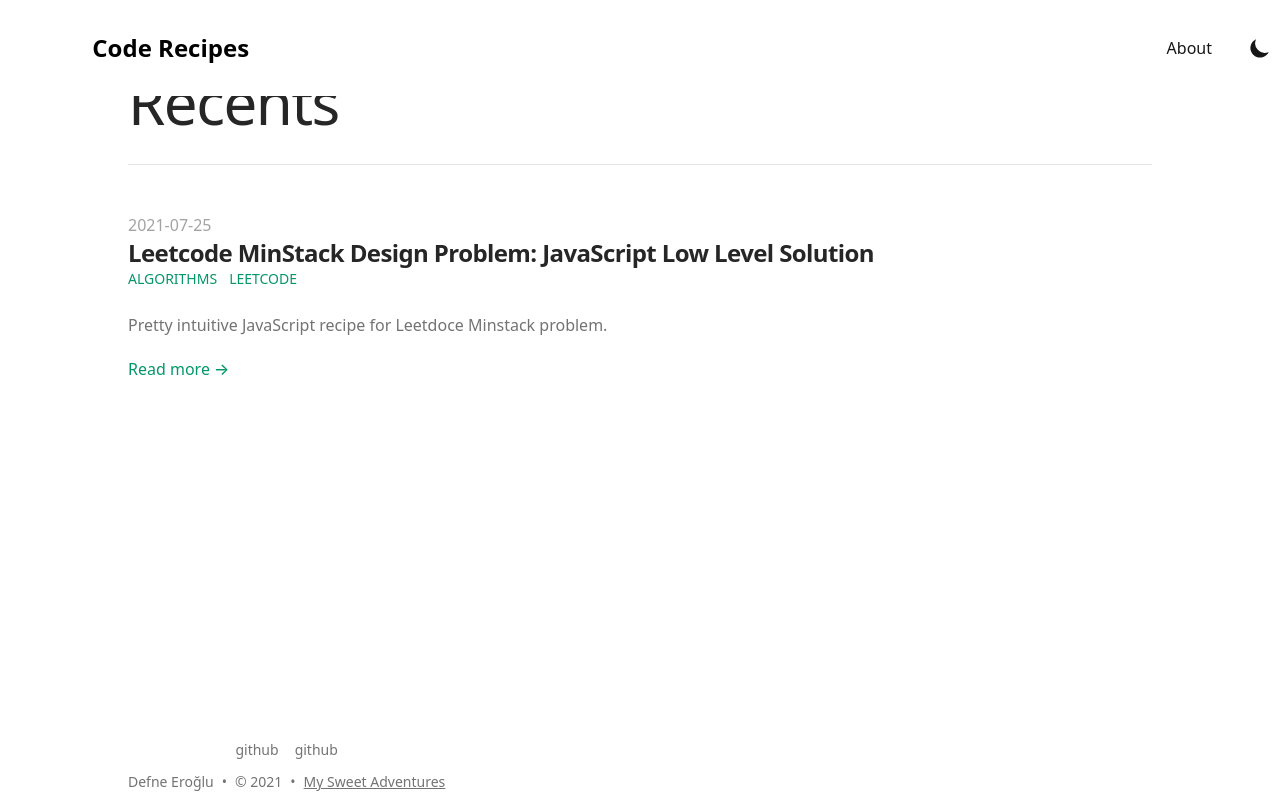
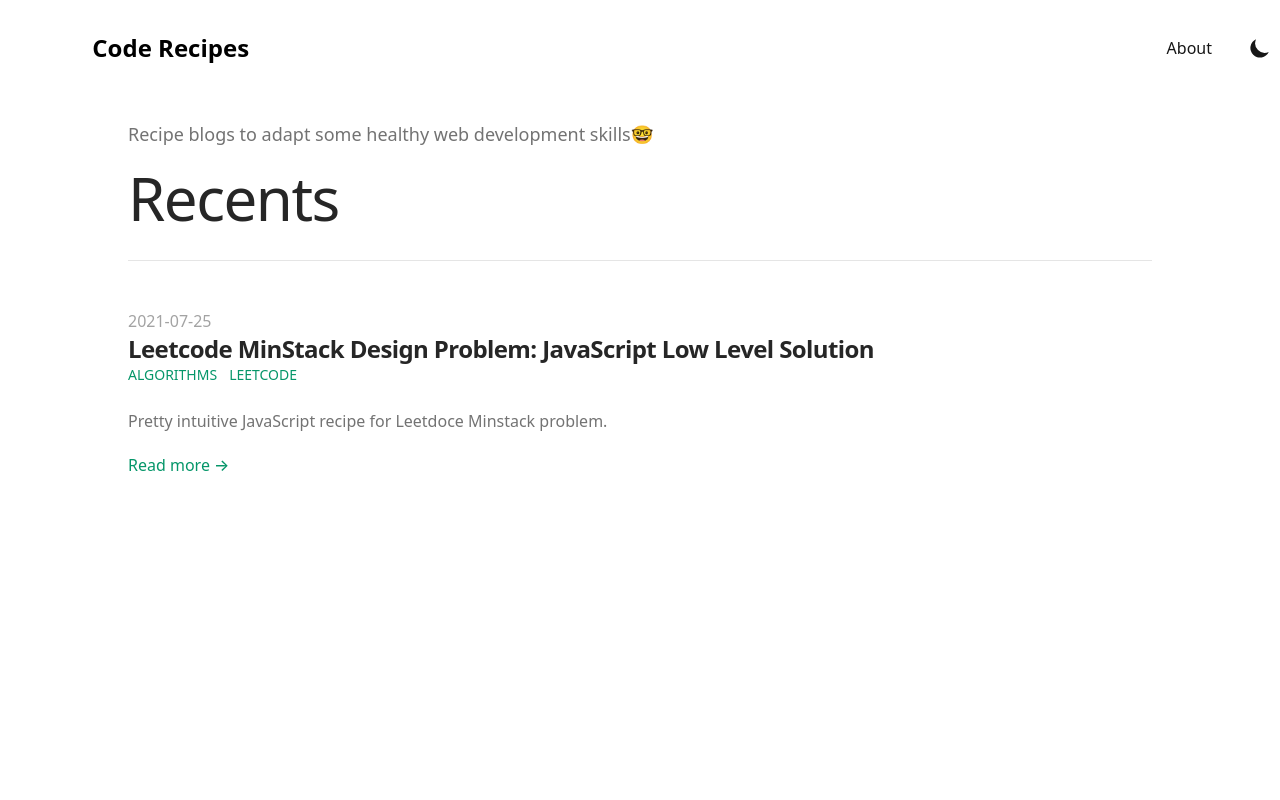
Before and after one commit to definite2/defneeroglu, a Next.js app: page / in a window 1280 px wide. Built offline with nearby package versions, Linux system fonts and the light colour scheme; what @tailwindcss/typography would draw is missing.

Commit message:
folder chnage

```diff
--- a/src/components/Footer.js/index.js
+++ b/src/components/Footer.js/index.js
@@ -21,7 +21,7 @@ export default function Footer() {
             rel="noopener noreferrer"
             href={"#"}
           >
-            <span>github</span>
+            <span>I hate footers</span>
           </a>
         </div>
         <div className="flex mb-2 space-x-2 text-sm text-gray-500 dark:text-gray-400">
--- /dev/null
+++ b/src/components/Wrapper.js
@@ -0,0 +1,15 @@
+import SectionContainer from "@/components/SectionContainer";
+import Header from "@/components/Header";
+
+const Wrapper = ({ children }) => {
+  return (
+    <SectionContainer>
+      <div className="flex flex-col justify-between h-screen">
+        <Header />
+        <main className="mb-auto mt-24">{children}</main>
+      </div>
+    </SectionContainer>
+  );
+};
+
+export default Wrapper;
--- a/src/layouts/Wrapper.js
+++ /dev/null
@@ -1,17 +0,0 @@
-import SectionContainer from "@/components/SectionContainer";
-import Header from "@/components/Header";
-import Footer from "@/components/Footer.js";
-
-const Wrapper = ({ children }) => {
-  return (
-    <SectionContainer>
-      <div className="flex flex-col justify-between h-screen">
-        <Header />
-        <main className="mb-auto">{children}</main>
-        <Footer />
-      </div>
-    </SectionContainer>
-  );
-};
-
-export default Wrapper;
--- a/src/pages/_app.js
+++ b/src/pages/_app.js
@@ -3,7 +3,8 @@ import { DefaultSeo } from "next-seo";
 import Head from "next/head";
 import { SEO } from "@/components/Seo";
 import "../styles/global.scss";
-import Wrapper from "@/layouts/Wrapper";
+import Wrapper from "@/components/Wrapper";
+
 const App =  ({ Component, pageProps })=> {
   return (
     <ThemeProvider attribute="class">
```
Also changed, not shown: public/media/wiggle.svg (added), 1 other file (tests, documents, lock files or other folders).
